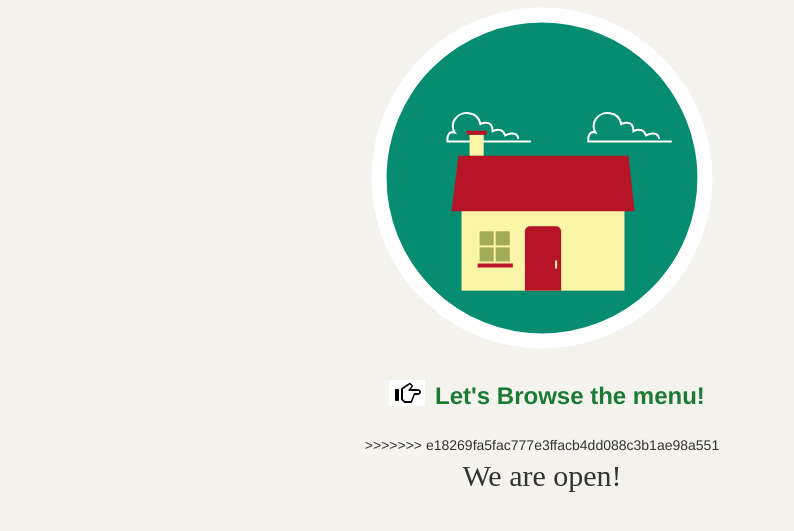
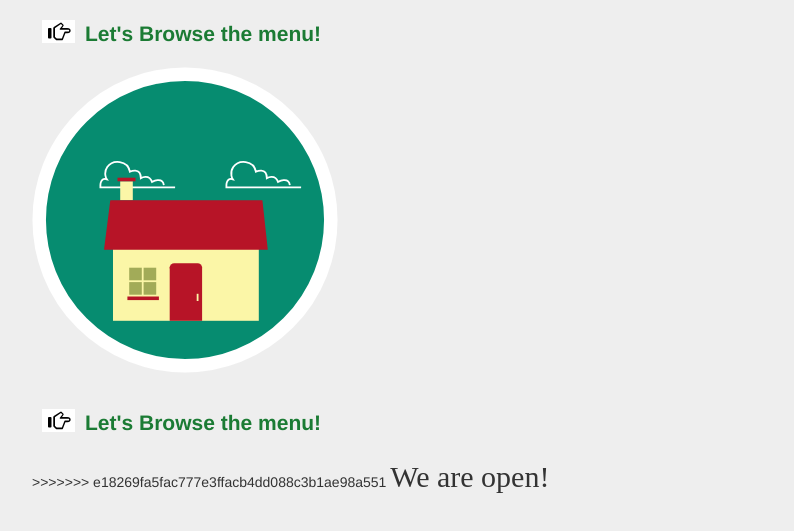
Before and after one commit to r3mkumar/SPAwithAngularjs, a plain HTML site: page solution/mod4_solution/index.html in a window 1280 px wide. Shown: the part 109-640 px from the top of the page, without its empty margins (98-892 px from the left). Drawn offline with nearby package versions, Linux system fonts and the light colour scheme.

Commit message:
Update home.template.html

```diff
--- a/solution/mod4_solution/src/templates/home.template.html
+++ b/solution/mod4_solution/src/templates/home.template.html
@@ -1,4 +1,4 @@
-<div class="home">
+<div class="jumbotron">
 
   <p><a ui-sref='categories'><button type="button" class="glyphicon glyphicon-hand-right"></button>Let's Browse the menu!</a></p>
   <svg version="1.1" xmlns="http://www.w3.org/2000/svg" viewbox="0 0 340 340">
```
